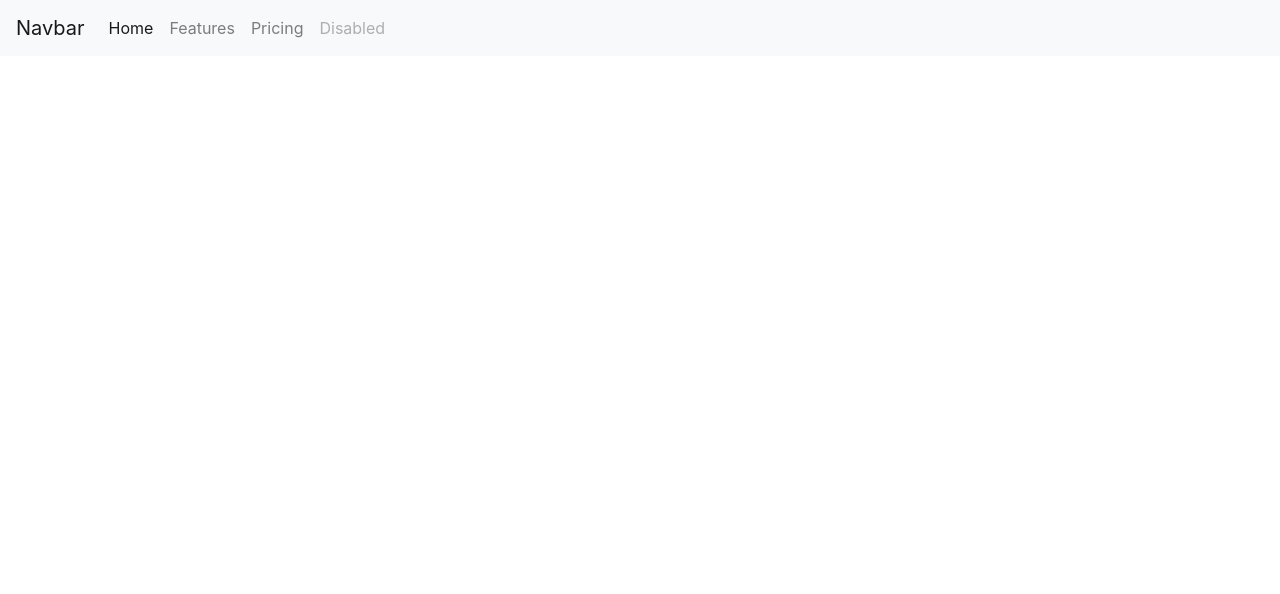
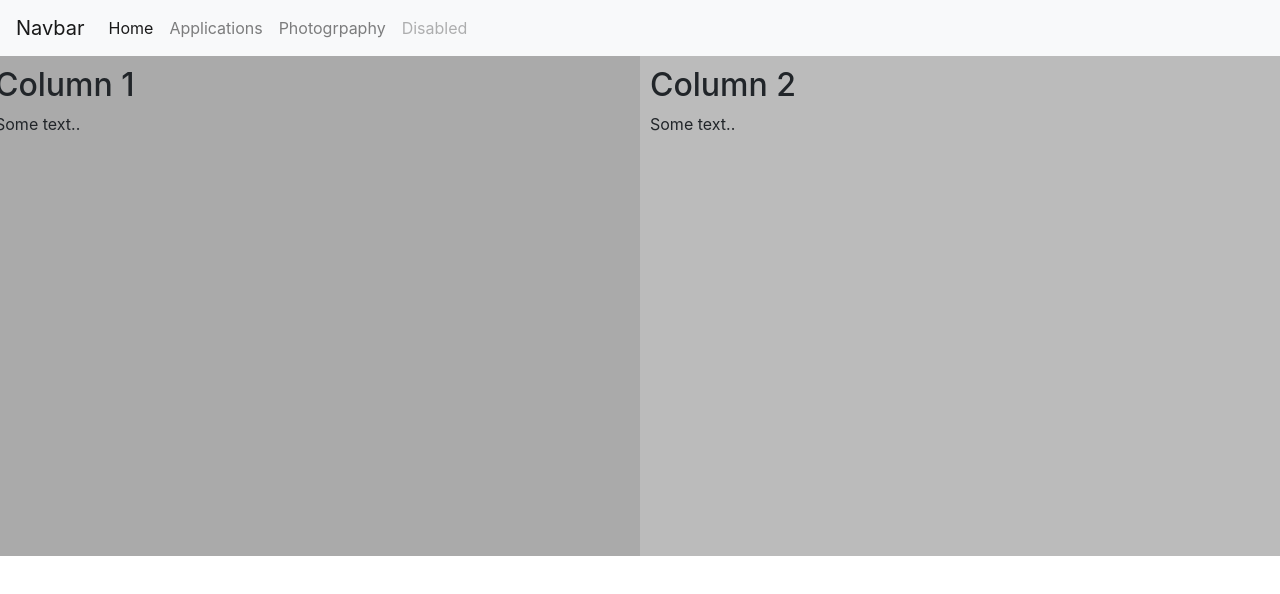
Before and after one commit to Joshemon/homework, a plain HTML site: page week2/portfolio.html in a window 1280 px wide. Drawn offline with nearby package versions, Linux system fonts and the light colour scheme.

Commit message:
updatingv hw

```diff
--- a/week2/portfolio.html
+++ b/week2/portfolio.html
@@ -11,7 +11,27 @@
     <script src="https://code.jquery.com/jquery-3.4.1.slim.min.js" integrity="sha384-J6qa4849blE2+poT4WnyKhv5vZF5SrPo0iEjwBvKU7imGFAV0wwj1yYfoRSJoZ+n" crossorigin="anonymous"></script>
     <script src="https://cdn.jsdelivr.net/npm/popper.js@1.16.0/dist/umd/popper.min.js" integrity="sha384-Q6E9RHvbIyZFJoft+2mJbHaEWldlvI9IOYy5n3zV9zzTtmI3UksdQRVvoxMfooAo" crossorigin="anonymous"></script>
     <script src="https://stackpath.bootstrapcdn.com/bootstrap/4.4.1/js/bootstrap.min.js" integrity="sha384-wfSDF2E50Y2D1uUdj0O3uMBJnjuUD4Ih7YwaYd1iqfktj0Uod8GCExl3Og8ifwB6" crossorigin="anonymous"></script>
+    <style>
+      * {
+  box-sizing: border-box;
+}
 
+
+.column {
+  float: left;
+  width: 50%;
+  padding: 10px;
+  height: 500px;
+}
+
+
+.row:after {
+  content: "";
+  display: table;
+  clear: both;
+}
+
+    </style>
 </head>
 <body>
     <nav class="navbar navbar-expand-lg navbar-light bg-light">
@@ -25,10 +45,10 @@
               <a class="nav-link" href="./mainpage.html">Home <span class="sr-only">(current)</span></a>
             </li>
             <li class="nav-item">
-              <a class="nav-link" href="#">Features</a>
+              <a class="nav-link" href="#">Applications</a>
             </li>
             <li class="nav-item">
-              <a class="nav-link" href="#">Pricing</a>
+              <a class="nav-link" href="#">Photogrpaphy</a>
             </li>
             <li class="nav-item">
               <a class="nav-link disabled" href="#" tabindex="-1" aria-disabled="true">Disabled</a>
@@ -37,7 +57,19 @@
         </div>
       </nav>
 
-    <div></div>
+    <div>
+
+
+      <div class="row">
+        <div class="column" style="background-color:#aaa;">
+          <h2>Column 1</h2>
+          <p>Some text..</p>
+        </div>
+        <div class="column" style="background-color:#bbb;">
+          <h2>Column 2</h2>
+          <p>Some text..</p>
+
+    </div>
     <h1></h1>
 
   <p></p>
--- /dev/null
+++ b/week2/style.css
@@ -0,0 +1,24 @@
+* {
+    box-sizing: border-box;
+  }
+
+
+  .column {
+    float: left;
+    width: 50%;
+    padding: 10px;
+    height: 500px;
+  }
+
+
+  .row:after {
+    content: "";
+    display: table;
+    clear: both;
+  }
+
+  .footer {
+      margin: 15px;
+      border: 5px;
+      border-style: dashed;
+  }
```
Also changed, not shown: week2/contact.html (+18 -1 lines), week2/index.html (+24 -5 lines), week2/mainpage.html (+5 -16 lines).
